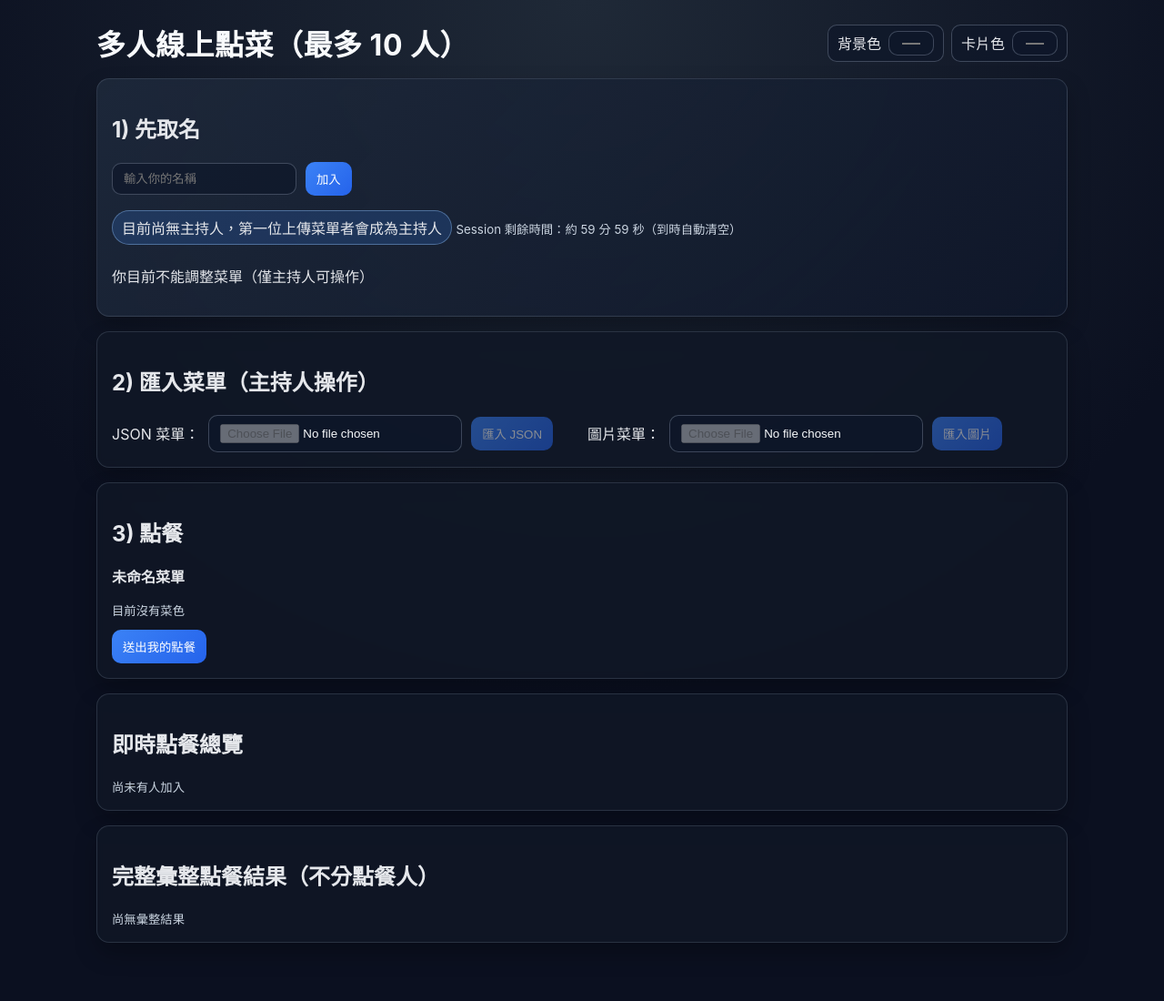
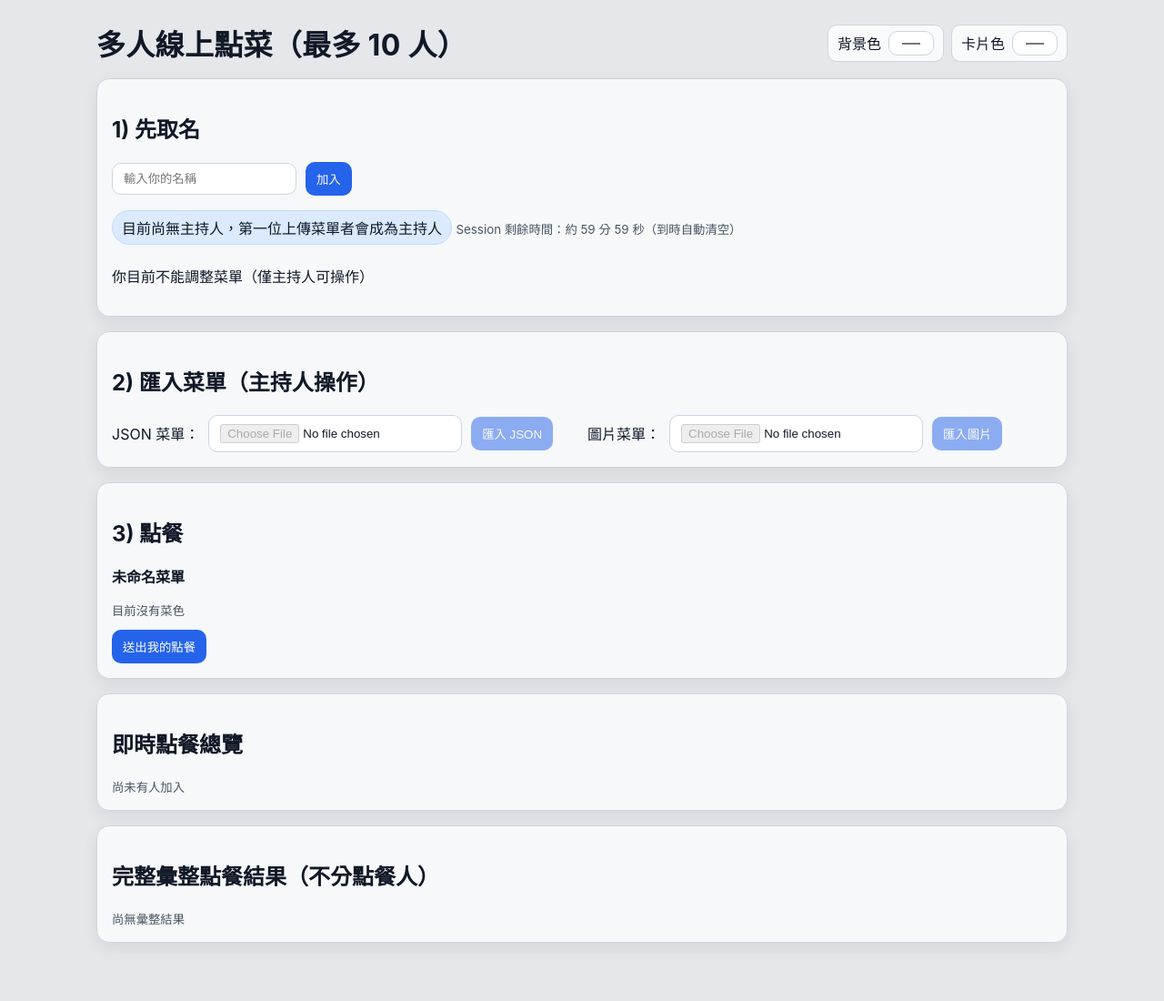
Before and after one commit to hmsyuan/customized-any-menu, a FastAPI app: page / in a window 1280 px wide. Shown: the whole page at 91% size. Run offline with FastAPI, Linux system fonts and the light colour scheme; data that the repository does not hold is empty.

Commit message:
Tighten neutral defaults and show N/A for no-size dishes

```diff
--- a/app/main.py
+++ b/app/main.py
@@ -100,8 +100,6 @@ def normalize_menu_payload(payload: Any) -> tuple[str, list[dict[str, Any]]]:
             "large": "大",
             "l": "大",
         }
-        default_sizes = ["小", "中", "大"]
-
         if isinstance(raw_price, dict):
             parsed: dict[str, int] = {}
             for key, value in raw_price.items():
@@ -112,17 +110,19 @@ def normalize_menu_payload(payload: Any) -> tuple[str, list[dict[str, Any]]]:
                     continue
 
             if not parsed:
-                return [{"size": size, "price": 0} for size in default_sizes]
+                return [{"size": "中", "price": 0}]
 
-            # 若 JSON 只提供部分份量，缺值時沿用第一個可用價格
-            fallback_price = next(iter(parsed.values()))
-            return [{"size": size, "price": parsed.get(size, fallback_price)} for size in default_sizes]
+            size_order = {"小": 0, "中": 1, "大": 2}
+            return [
+                {"size": size, "price": price}
+                for size, price in sorted(parsed.items(), key=lambda pair: (size_order.get(pair[0], 999), pair[0]))
+            ]
 
         try:
             single_price = max(0, int(raw_price))
         except (TypeError, ValueError):
             single_price = 0
-        return [{"size": size, "price": single_price} for size in default_sizes]
+        return [{"size": "中", "price": single_price}]
 
     categories: list[dict[str, Any]] = []
     for category in categories_raw:
@@ -145,11 +145,13 @@ def normalize_menu_payload(payload: Any) -> tuple[str, list[dict[str, Any]]]:
 
             raw_price = item.get("price", item.get("價格", 0))
             size_options = parse_size_prices(raw_price)
+            default_option = next((opt for opt in size_options if opt["size"] == "中"), size_options[0])
             normalized_items.append(
                 {
                     "name": dish_name,
-                    "price": size_options[1]["price"],
+                    "price": default_option["price"],
                     "sizeOptions": size_options,
+                    "hasSizeOptions": isinstance(raw_price, dict),
                 }
             )
 
@@ -306,12 +308,22 @@ def get_state() -> dict[str, Any]:
             for name, items in state.orders.items()
         }
 
-        aggregate_map: dict[tuple[str, str, int], dict[str, Any]] = {}
+        dish_to_category: dict[str, str] = {}
+        for category in state.menu.categories:
+            category_name = str(category.get("name") or "未分類")
+            for item in category.get("items", []):
+                dish_name = str(item.get("name") or "").strip()
+                if dish_name and dish_name not in dish_to_category:
+                    dish_to_category[dish_name] = category_name
+
+        aggregate_map: dict[tuple[str, str, str, int], dict[str, Any]] = {}
         for items in state.orders.values():
             for item in items:
-                key = (item.dish, item.size, item.price)
+                category_name = dish_to_category.get(item.dish, "未分類")
+                key = (category_name, item.dish, item.size, item.price)
                 if key not in aggregate_map:
                     aggregate_map[key] = {
+                        "category": category_name,
                         "dish": item.dish,
                         "size": item.size,
                         "price": item.price,
@@ -321,8 +333,23 @@ def get_state() -> dict[str, Any]:
                 aggregate_map[key]["quantity"] += item.quantity
                 aggregate_map[key]["totalPrice"] += item.quantity * item.price
 
-        aggregated_orders = sorted(aggregate_map.values(), key=lambda x: (x["dish"], x["size"], x["price"]))
+        aggregated_orders = sorted(
+            aggregate_map.values(), key=lambda x: (x["category"], x["dish"], x["size"], x["price"])
+        )
         aggregated_grand_total = sum(row["totalPrice"] for row in aggregated_orders)
+
+        categorized_aggregates: dict[str, list[dict[str, Any]]] = {}
+        for row in aggregated_orders:
+            categorized_aggregates.setdefault(row["category"], []).append(row)
+
+        aggregated_by_category = [
+            {
+                "category": category,
+                "items": rows,
+                "categoryTotal": sum(item["totalPrice"] for item in rows),
+            }
+            for category, rows in sorted(categorized_aggregates.items(), key=lambda pair: pair[0])
+        ]
 
         remaining_seconds = max(0, int(SESSION_TTL_SECONDS - (time.time() - state.session_started_at)))
 
@@ -331,6 +358,7 @@ def get_state() -> dict[str, Any]:
             "users": sorted(state.users),
             "orders": all_orders,
             "aggregatedOrders": aggregated_orders,
+            "aggregatedByCategory": aggregated_by_category,
             "aggregatedGrandTotal": aggregated_grand_total,
             "host": state.host,
             "sessionRemainingSeconds": remaining_seconds,
--- a/app/static/app.js
+++ b/app/static/app.js
@@ -15,8 +15,8 @@ function initThemeColor() {
   const themePicker = document.getElementById("theme-color");
   const cardPicker = document.getElementById("card-color");
 
-  const savedTheme = localStorage.getItem("menu-theme-color") || "#0b1020";
-  const savedCard = localStorage.getItem("menu-card-color") || "#111827";
+  const savedTheme = localStorage.getItem("menu-theme-color") || "#e5e7eb";
+  const savedCard = localStorage.getItem("menu-card-color") || "#f8fafc";
 
   themePicker.value = savedTheme;
   cardPicker.value = savedCard;
@@ -111,7 +111,7 @@ async function refreshState() {
   }
 
   renderSummary(state);
-  renderAggregateSummary(state.aggregatedOrders || [], state.aggregatedGrandTotal || 0);
+  renderAggregateSummary(state.aggregatedByCategory || [], state.aggregatedGrandTotal || 0);
 }
 
 function renderMenu(menu) {
@@ -145,21 +145,24 @@ function renderMenu(menu) {
       const itemsHtml = (category.items || [])
         .map(
           (item, j) => {
-            const sizeOptions = item.sizeOptions || [
-              { size: "小", price: Number(item.price) || 0 },
-              { size: "中", price: Number(item.price) || 0 },
-              { size: "大", price: Number(item.price) || 0 },
-            ];
+            const sizeOptions = item.sizeOptions || [{ size: "中", price: Number(item.price) || 0 }];
+            const defaultMedium = sizeOptions.find((opt) => opt.size === "中");
+            const defaultOption = defaultMedium || sizeOptions[0] || { size: "中", price: 0 };
+            const defaultPrice = Number(defaultOption.price) || 0;
+            const hasMultipleSizes = sizeOptions.length > 1;
+            const hasSizeOptions = Boolean(item.hasSizeOptions);
             const optionsHtml = sizeOptions
-              .map((opt) => `<option value="${opt.size}" data-price="${Number(opt.price) || 0}" ${opt.size === "中" ? "selected" : ""}>${opt.size} - $${Number(opt.price) || 0}</option>`)
+              .map((opt) => `<option value="${opt.size}" data-price="${Number(opt.price) || 0}" ${opt.size === defaultOption.size ? "selected" : ""}>${opt.size} - $${Number(opt.price) || 0}</option>`)
               .join("");
-            const defaultMedium = sizeOptions.find((opt) => opt.size === "中");
-            const defaultPrice = Number(defaultMedium?.price ?? sizeOptions[0]?.price ?? 0);
+            const sizeLabel = hasSizeOptions ? defaultOption.size : "N/A";
+            const sizeControlHtml = hasMultipleSizes
+              ? `<select class="size-select" id="size-${i}-${j}">${optionsHtml}</select>`
+              : `<span class="size-static">${sizeLabel}</span>`;
             return `
           <label class="dish-option">
-            <input type="checkbox" data-dish="${item.name}" data-price="${defaultPrice}" data-size="中" id="item-${i}-${j}" />
+            <input type="checkbox" data-dish="${item.name}" data-price="${defaultPrice}" data-size="${sizeLabel}" id="item-${i}-${j}" />
             <span>${item.name}</span>
-            <select class="size-select" id="size-${i}-${j}">${optionsHtml}</select>
+            ${sizeControlHtml}
             <strong class="price-tag" id="price-${i}-${j}">$${defaultPrice}</strong>
             <input type="number" min="1" value="1" class="qty-input" id="qty-${i}-${j}" />
           </label>`;
@@ -333,23 +336,25 @@ function renderSummary(state) {
   });
 }
 
-function renderAggregateSummary(items, grandTotal) {
+function renderAggregateSummary(itemsByCategory, grandTotal) {
   const wrap = document.getElementById("aggregate-summary");
-  if (!items.length) {
+  if (!itemsByCategory.length) {
     wrap.innerHTML = "<small>尚無彙整結果</small>";
     return;
   }
 
-  wrap.innerHTML = `<div class="summary-grid">${items
-    .map(
-      (it) => `<article class="summary-card"><h3>${it.dish}</h3><ul>
-      <li>份量：${it.size || "中"}</li>
-      <li>單價：$${it.price}</li>
-      <li>份數：${it.quantity}</li>
-      <li><strong>總價：$${it.totalPrice}</strong></li>
-      </ul></article>`
-    )
-    .join("")}</div><div class="aggregate-grand-total">全部菜色總價格：$${grandTotal}</div>`;
+  const categoryHtml = itemsByCategory
+    .map((group) => {
+      const itemsHtml = (group.items || [])
+        .map(
+          (it) => `<li>${it.dish}（${it.size || "中"}）x ${it.quantity}，單價 $${it.price}，小計 <strong>$${it.totalPrice}</strong></li>`
+        )
+        .join("");
+      return `<article class="summary-card"><h3>${group.category}</h3><ul>${itemsHtml}</ul><p><strong>分類小計：$${group.categoryTotal || 0}</strong></p></article>`;
+    })
+    .join("");
+
+  wrap.innerHTML = `<div class="summary-grid">${categoryHtml}</div><div class="aggregate-grand-total">全部菜色總價格：$${grandTotal}</div>`;
 }
 
 document.getElementById("join-form").addEventListener("submit", async (e) => {
--- a/app/static/style.css
+++ b/app/static/style.css
@@ -1,8 +1,8 @@
 :root {
-  --user-bg: #0b1020;
-  --user-card-bg: #111827;
+  --user-bg: #e5e7eb;
+  --user-card-bg: #f8fafc;
   font-family: "Inter", "Noto Sans TC", sans-serif;
-  color: #e5e7eb;
+  color: #111827;
 }
 
 * {
@@ -11,7 +11,7 @@
 
 body {
   margin: 0;
-  background: radial-gradient(circle at top, #1f2937, var(--user-bg) 60%);
+  background: var(--user-bg);
 }
 
 main {
@@ -35,8 +35,8 @@ main {
 }
 
 h1 {
-  color: #f8fafc;
-  letter-spacing: 0.5px;
+  color: #111827;
+  letter-spacing: 0.3px;
   margin: 0;
 }
 
@@ -44,24 +44,23 @@ h1 {
   display: flex;
   align-items: center;
   gap: 8px;
-  background: rgba(15, 23, 42, 0.7);
-  border: 1px solid rgba(148, 163, 184, 0.35);
+  background: #f9fafb;
+  border: 1px solid #d1d5db;
   border-radius: 10px;
   padding: 6px 10px;
 }
 
 .card {
-  background: color-mix(in srgb, var(--user-card-bg) 82%, transparent);
-  border: 1px solid rgba(148, 163, 184, 0.2);
+  background: color-mix(in srgb, var(--user-card-bg) 92%, transparent);
+  border: 1px solid #d1d5db;
   border-radius: 14px;
-  box-shadow: 0 12px 24px rgba(0, 0, 0, 0.25);
-  backdrop-filter: blur(4px);
+  box-shadow: 0 6px 18px rgba(17, 24, 39, 0.08);
   padding: 16px;
   margin-top: 16px;
 }
 
 .glass {
-  background: linear-gradient(135deg, rgba(30, 41, 59, 0.9), rgba(15, 23, 42, 0.8));
+  background: color-mix(in srgb, var(--user-card-bg) 92%, transparent);
 }
 
 .inline-form {
@@ -78,19 +77,21 @@ h1 {
 }
 
 input,
-button {
+button,
+select {
   border-radius: 10px;
-  border: 1px solid rgba(148, 163, 184, 0.35);
+  border: 1px solid #cbd5e1;
   padding: 9px 12px;
 }
 
-input {
-  background: rgba(15, 23, 42, 0.7);
-  color: #f8fafc;
+input,
+select {
+  background: #fff;
+  color: #111827;
 }
 
 button {
-  background: linear-gradient(135deg, #3b82f6, #2563eb);
+  background: #2563eb;
   color: #fff;
   cursor: pointer;
   border: 0;
@@ -110,8 +111,8 @@ button:disabled {
   margin-bottom: 6px;
   padding: 6px 10px;
   border-radius: 999px;
-  background: rgba(59, 130, 246, 0.2);
-  border: 1px solid rgba(147, 197, 253, 0.4);
+  background: #dbeafe;
+  border: 1px solid #bfdbfe;
 }
 
 .category-layout {
@@ -202,7 +220,7 @@ li {
 }
 
 small {
-  color: #cbd5e1;
+  color: #4b5563;
 }
 
 @media (max-width: 640px) {
--- a/app/templates/index.html
+++ b/app/templates/index.html
@@ -12,10 +12,10 @@
         <h1>多人線上點菜（最多 10 人）</h1>
         <div class="theme-controls">
           <label class="theme-picker">背景色
-            <input type="color" id="theme-color" value="#0b1020" />
+            <input type="color" id="theme-color" value="#e5e7eb" />
           </label>
           <label class="theme-picker">卡片色
-            <input type="color" id="card-color" value="#111827" />
+            <input type="color" id="card-color" value="#f8fafc" />
           </label>
         </div>
       </div>
```
Also changed, not shown: other parts of app/static/style.css (+34 -16 lines), tests/test_app.py (+43 -0 lines).
